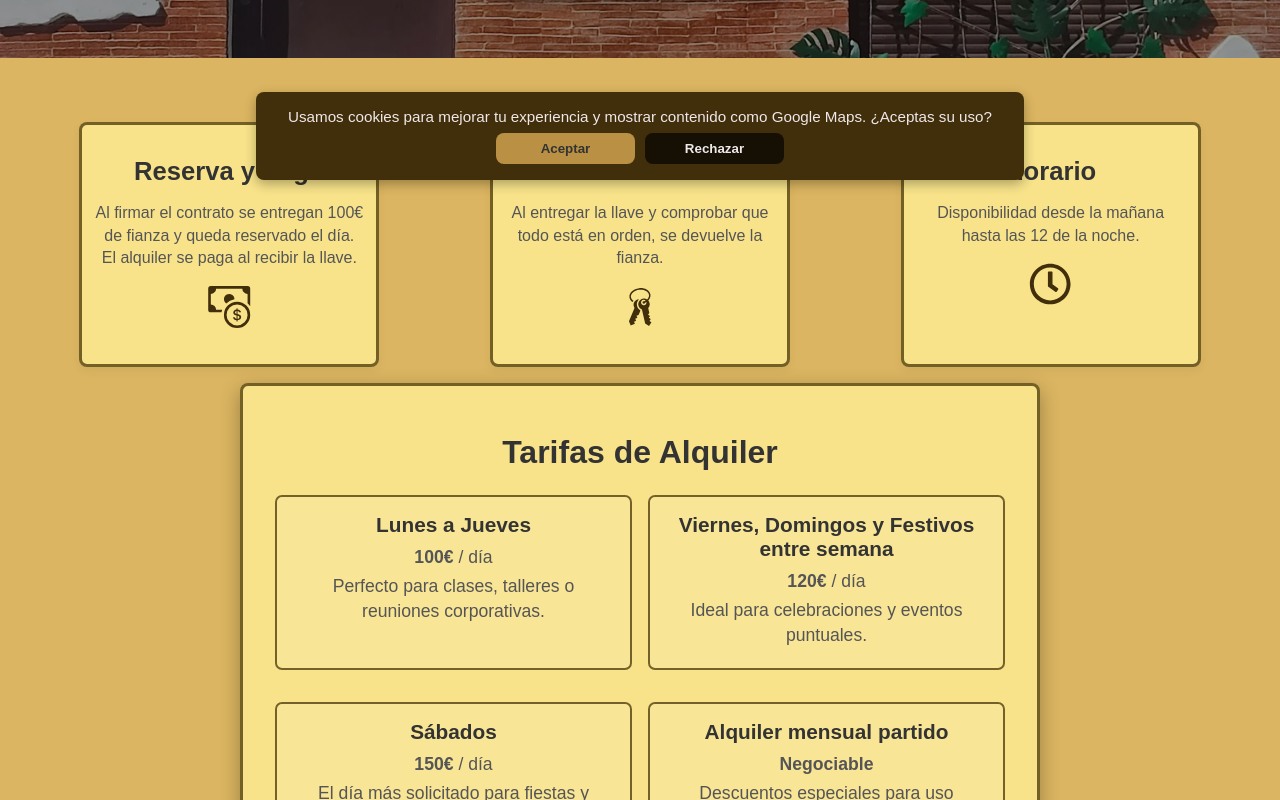
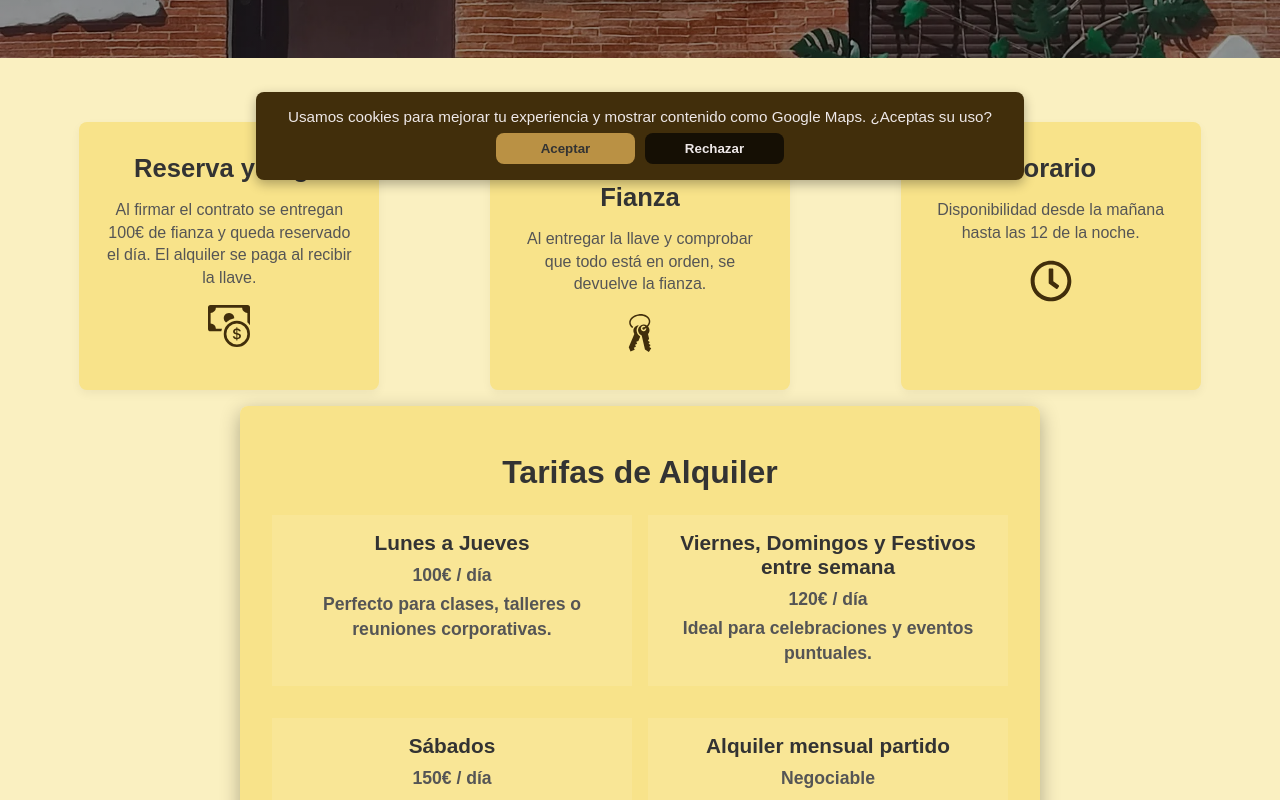
Before and after one commit to Alfonsoalm/Cabin-events, a React (Vite) app: page / in a window 1280 px wide. Shown: the part 600-1400 px from the top of the page. Built offline with nearby package versions, Linux system fonts and the light colour scheme.

Commit message:
Revert "Cambio de fondos y bordes en Features"
This reverts commit d78ef10ddfc2d07db0e3459f401430b67e3d4f0e.

```diff
--- a/src/features/Features/Features.scss
+++ b/src/features/Features/Features.scss
@@ -13,8 +13,7 @@
     max-width: 300px;
     align-content: space-between;
     background-color: vars.$card-background;
-    padding: 2rem 0.8rem;
-    border: 3px solid rgba(66, 49, 2, 0.728);
+    padding: 2rem 1.5rem;
     border-radius: vars.$border-radius;
     box-shadow: 0 4px 10px rgba(0, 0, 0, 0.05);
     transition: transform 0.3s, box-shadow 0.3s;
@@ -43,13 +42,32 @@
       margin-top: 1rem;
       color: vars.$primary-color;
     }
+
+    &.price {
+      flex: 1 1 100%; // hace que ocupe todo el ancho
+      max-width: 800px;
+      padding: 3rem 2rem; // más grande que los otros
+      background: linear-gradient(135deg, vars.$primary-color, vars.$secondary-color);
+      border-radius: vars.$border-radius;
+
+      h2 {
+        font-size: 2rem;
+        margin-bottom: 1.5rem;
+      }
+
+      p {
+        font-size: 1.3rem;
+        font-weight: bold;
+        margin: 0.5rem 0;
+      }
+    }
   }
 
   .feature.price {
     flex: 1 1 100%;
     max-width: 800px;
     padding: 3rem 2rem;
-    background: linear-gradient(105deg, #f8e38a, #f8e38a);
+    background: linear-gradient(105deg, #f8e38a, #f8e38a); // gradiente azul-morado
     color: vars.$text-color-dark;
     box-shadow: 0 6px 20px rgba(0, 0, 0, 0.3);
     text-align: center;
@@ -68,8 +86,6 @@
       .price-item {
         flex: 1 1 250px;
         background: rgba(255, 255, 255, 0.1);
-        border: 2px solid rgba(66, 49, 2, 0.728);
-        border-radius: 7px;
         padding: 1rem 1.5rem;
         margin-bottom: 1rem;
         text-align: center;
--- a/src/scss/variables.scss
+++ b/src/scss/variables.scss
@@ -6,7 +6,7 @@ $secondary-color: #ba9144;       // color secundario
 $text-color-light: #eee8e8;          // textos claros
 $text-color-dark: #333;          // textos oscuros
 $text-color-medium: #555;        // textos intermedios
-$background-light: #dbb561;      // fondos claros
+$background-light: #faf0c1;      // fondos claros
 $background-section: #edd672;    // fondo de secciones tipo reserva o features
 $card-background: #f8e38a;
 $footer-bg: #341d07;
```
